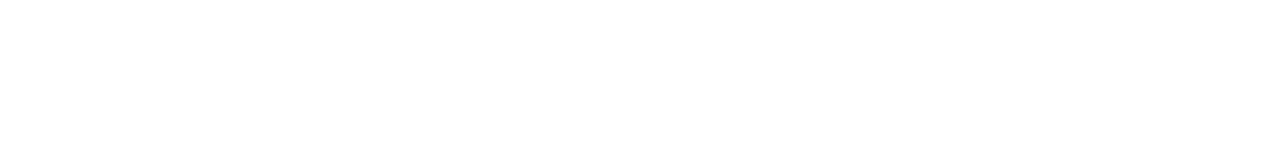
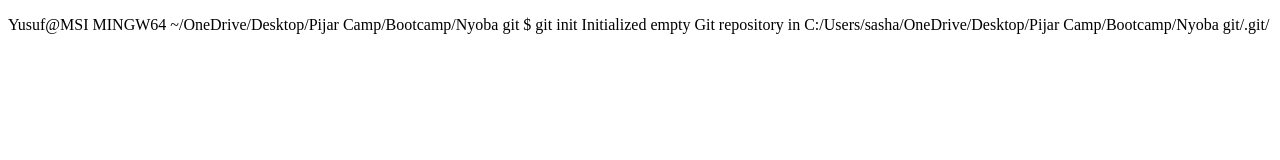
Before and after one commit to YuSetiawan/latihan_git, a plain HTML site: page index.html in a window 1280 px wide. Drawn offline with Linux system fonts and the light colour scheme.

Commit message:
commit dua

```diff
--- a/index.html
+++ b/index.html
@@ -6,5 +6,10 @@
     <meta name="viewport" content="width=device-width, initial-scale=1.0" />
     <title>Mencoba upload git</title>
   </head>
-  <body></body>
+  <body>
+    <p>
+      <!-- Pertama Install git dengan: git init -->
+      Yusuf@MSI MINGW64 ~/OneDrive/Desktop/Pijar Camp/Bootcamp/Nyoba git $ git init Initialized empty Git repository in C:/Users/sasha/OneDrive/Desktop/Pijar Camp/Bootcamp/Nyoba git/.git/
+    </p>
+  </body>
 </html>
```
